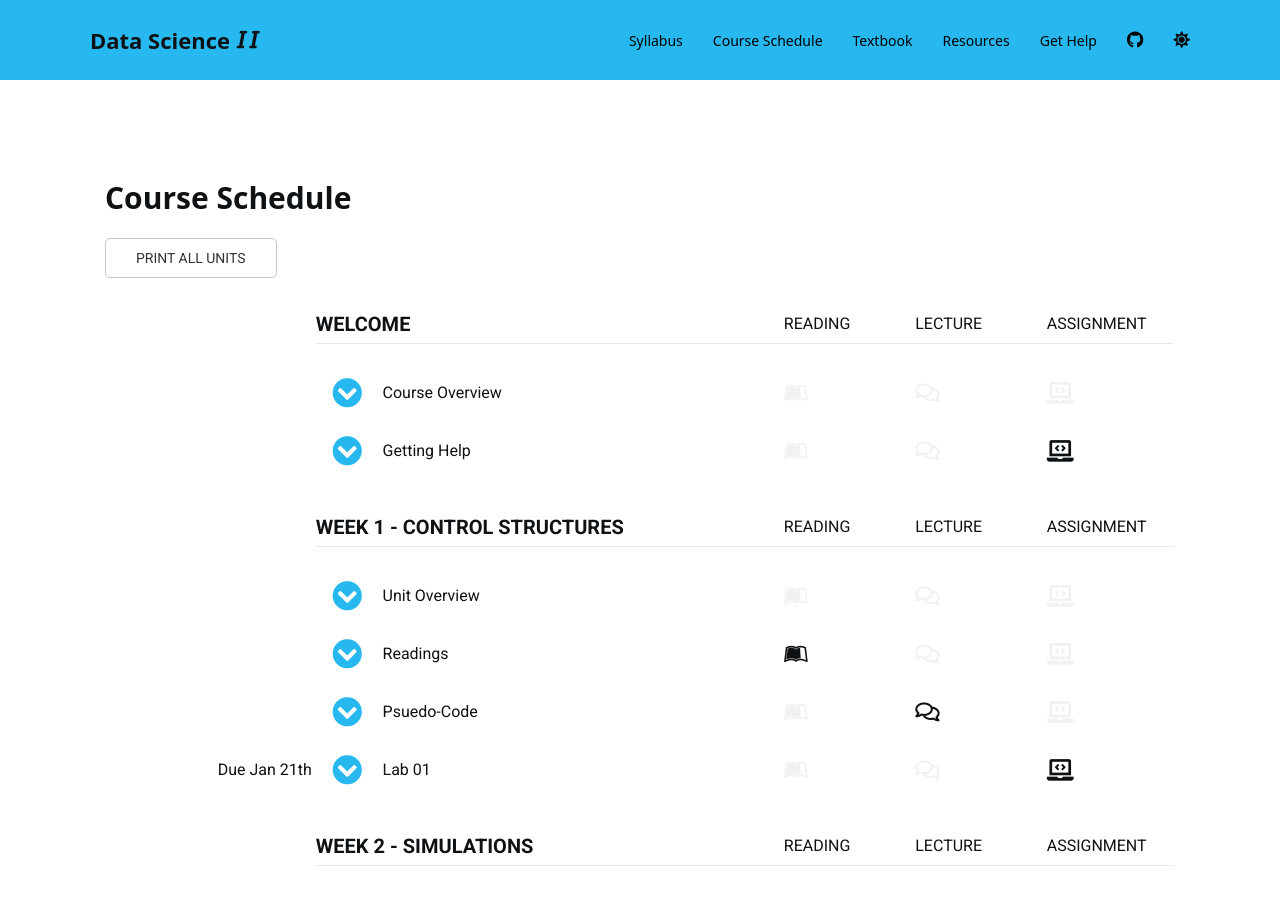
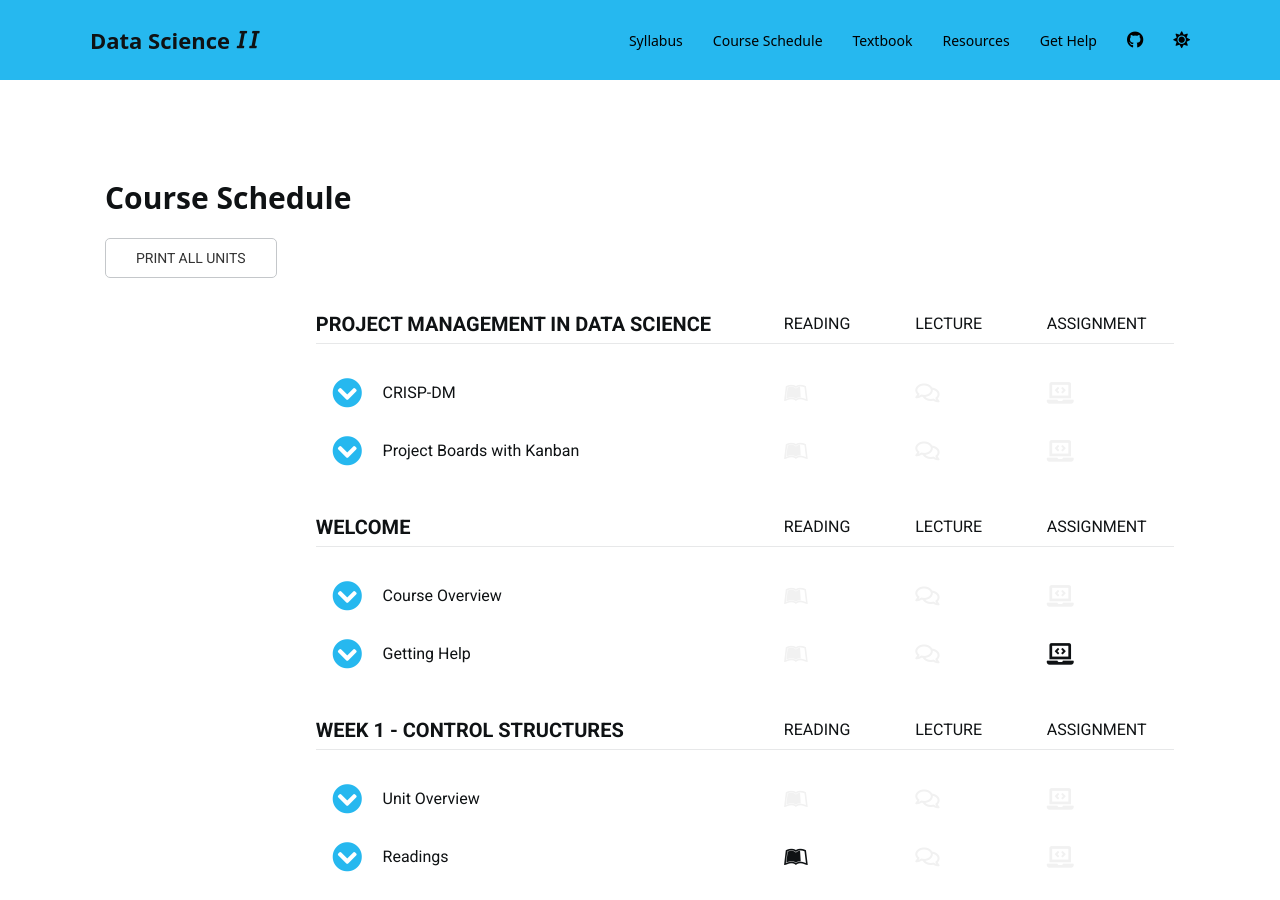
Before and after one commit to DS4PS/cpp-528-spr-2020, a Jekyll site: the page built from schedule-DRAFT.md, in a window 1280 px wide and 900 px high. Built offline with Jekyll 4.4.1, drawn with Linux system fonts in a browser that asks for light colours; nearby versions of some CDN libraries; a script bundle is joined from its source files by our own code; library files that are not in the unit come from our copies; a style sheet for code colours, icons or effects is not loaded; some of the changed lines change nothing that is shown.

Commit message:
Update schedule-DRAFT.md

```diff
--- a/schedule-DRAFT.md
+++ b/schedule-DRAFT.md
@@ -25,6 +25,78 @@ Submit Buttons -
   <a class="uk-button uk-button-primary" href="{{page.canvas.assignment_url}}">Submit Lab</a>
   <a class="uk-button uk-button-primary" href="{{page.canvas.yellowdig_url}}">YELLOWDIG</a>
 -->
+
+
+
+** Project Management in Data Science
+
+
+*** { @unit = "", @title = "CRISP-DM",  @foldout   }
+
+<br>
+
+Our first framework describes the stages of a data-driven project. The work during an analytics-oriented project is broken into six phases with checklists for each in order to help the team anticipate next steps in the process and to assess whether all necessary tasks have been performed at each step.
+
+
+## CRISP-DM Model
+
+> Cross-industry standard process for data mining (CRISP-DM) in 1996 to standardize a data mining process across industries. It describes six major iterative phases, each with their own defined tasks and set of deliverables such as documentation and reports.
+
+1. Business Understanding: determine business objectives; assess situation; determine data mining goals; produce project plan
+2. Data Understanding: collect initial data; describe data; explore data; verify data quality
+3. Data Preparation (generally, the most time-consuming phase): select data; clean data; construct data; integrate data; format data
+4. Modeling: select modeling technique; generate test design; build model; assess model
+5. Evaluation: evaluate results; review process; determine next steps
+6. Deployment: plan deployment; plan monitoring and maintenance; produce final report; review project
+
+[Citation](http://www.datascience-pm.com/crisp-dm-2/)
+
+Note that the name uses the phrase "for data mining", but it is a general framework for data science projects that was developed when "data mining" was a popular term used to describe an emerging field. In the metaphor the data is the rich medium that analysts mine for insights about business processes. The term has fallen out of favor because mining sounds atheoretical. Computer scientists were criticized for developing algorithms that can detect patterns and make predictions without any understanding of the processes or contexts, often leading to ethically questionable recommendations or problematic recommendations. The phrase "data science" was adopted to convey that there is a method to the madness. The CRISP-DM process applies broadly to most data science projects.
+
+For a slightly more extensive list of tasks at each phase, see: [A general overview of existing data science methodologies](https://medium.com/datadriveninvestor/data-science-project-management-methodologies-f6913c6b29eb)
+
+[One-Page Visual Overview](https://exde.files.wordpress.com/2009/03/crisp_visualguide.pdf)
+
+[Full Guide](https://inseaddataanalytics.github.io/INSEADAnalytics/CRISP_DM.pdf)
+
+[R Bloggers: CRISP-DM and why you should know about it](https://www.r-bloggers.com/crisp-dm-and-why-you-should-know-about-it/)
+
+## Your Project
+
+The project this semester in relationship to CRISP-DM phases:
+
+PROJECT STEP  |  CRISP-DM PHASE
+--------------|------------------
+Week 1 - Tax Incentives and Neighborhood Change   |  (1) Business Understanding
+Week 2 - Developing Community Indices to Measure Change    |  (2) Data Understanding; (3) Data Preparation
+Week 3 – Descriptive Analysis of Community Change   |  (2) Data Understanding; (4) Modeling
+Week 4 – Predictive Analysis of Community Change   |  (4) Modeling
+Week 5 – Federal Tax Credits as the Treatment   |  (2) Data Understanding; (3) Data Preparation
+Week 6 – Regression Analysis  | (4) Modeling; (5) Evaluation
+Week 7 - Finalize Models and Report  |  (5) Evaluation; (6) Deployment
+
+As you can see, the steps are iterative as you start the project with Census data, look at patterns in neighborhood change, model change as a function of community demographic characteristics, then add new data on two tax credit programs (New Market Tax Credits and Low Income Housing Tax Credits). Using the new data you will iterate some more through modeling and evaluation of results.
+
+In this context Phase (6) Deployment refers to your final report that will be packaged and published using GitHub pages and presented as a reproducible project. You can think about this as a modern form of a deliverable that a consulting firm might create for a government client that has hired the firm to conduct an expert evaluation of a federal program. The deliverable includes the recommendation of the team, as well as all of the data and methods used to produce those recommendations.
+
+<br>
+
+
+
+*** { @unit = "", @title = "Project Boards with Kanban",  @foldout   }
+
+<br>
+
+## Kanban
+
+
+
+<iframe width="560" height="315" src="https://www.youtube-nocookie.com/embed/iVaFVa7HYj4?start=115" frameborder="0" allow="accelerometer; autoplay; encrypted-media; gyroscope; picture-in-picture" allowfullscreen></iframe>
+
+## Kanban Boards in GitHub
+
+Create a project board to coordinate efforts
+
 
 
 
```
